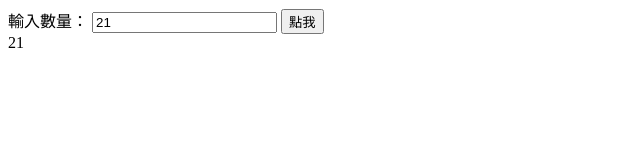
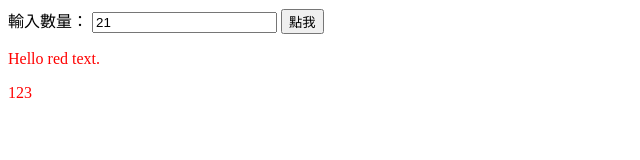
Before and after one commit to dplayerd/TryJS, a plain HTML site: page TryJS/TryDom.html in a window 1280 px wide. Both pictures are taken after a click on the button "點我". Shown: the whole page, without its empty margins (0-640 px from the left). Drawn offline with Linux system fonts and the light colour scheme.

Commit message:
Add DOM test

```diff
--- a/TryJS/TryDom.html
+++ b/TryJS/TryDom.html
@@ -14,6 +14,12 @@
 
             var myDiv = document.getElementById("myDiv");
             myDiv.innerHTML = val;
+
+            var newDiv = document.createElement("p");
+            newDiv.style = "color: red;";
+            newDiv.innerText = "Hello red text.";
+            //myDiv.appendChild(newDiv);        // 加入至最後
+            myDiv.innerHTML = newDiv.outerHTML; // 覆蓋
         }
     </script>
 
@@ -25,6 +31,11 @@
 
     <div id="myDiv">
         -
+        <p style="color: red;">Hello red text</p>
+    </div>
+
+    <div style="color: red;">
+        123
     </div>
 </body>
 </html>
```
